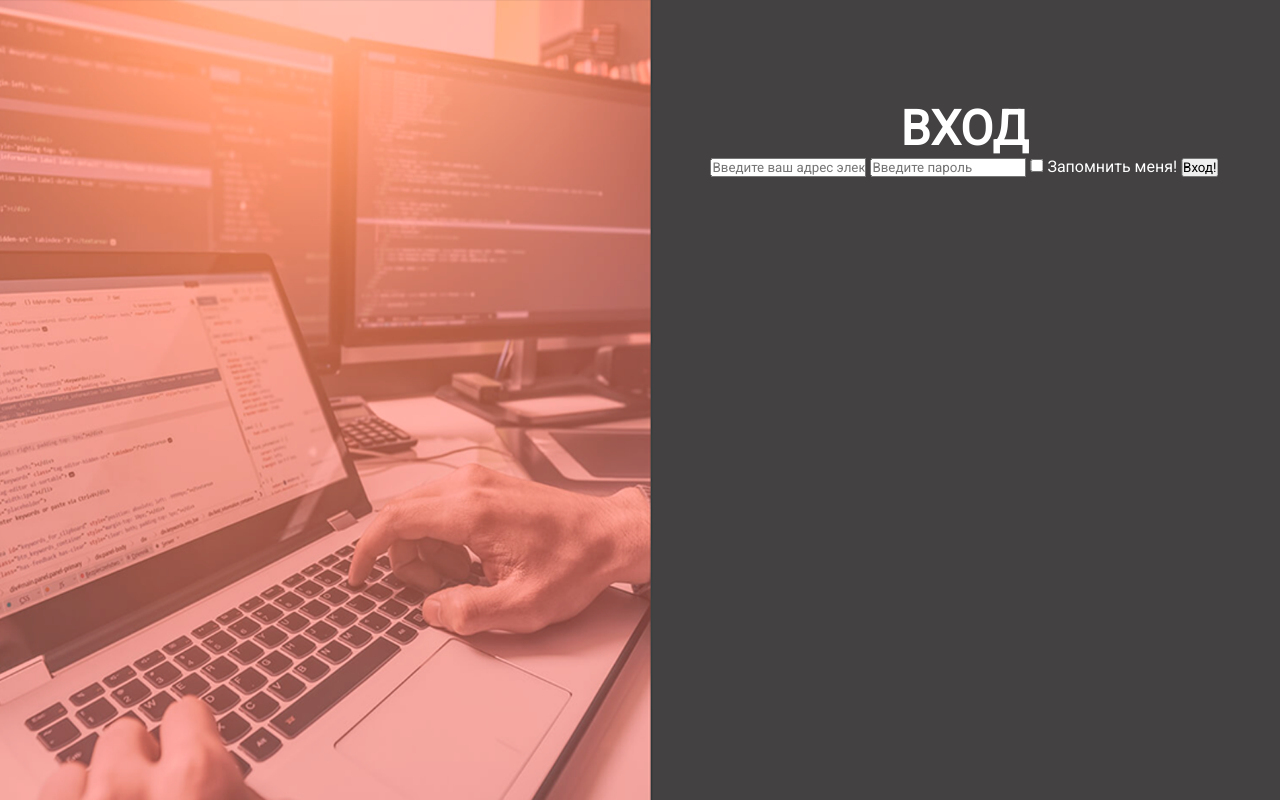
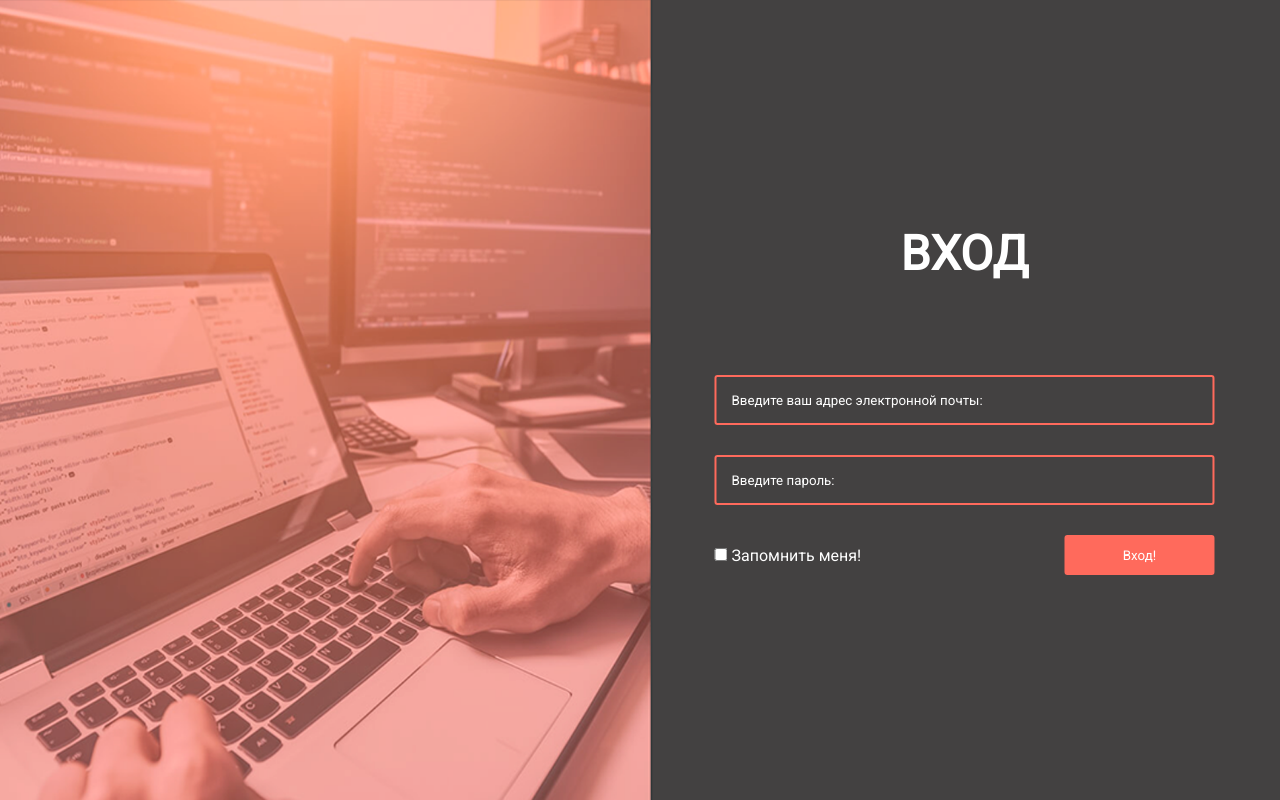
Before and after one commit to NikitaKolotushkin/Invertor, a Flask app: page /login in a window 1280 px wide. Run offline with Flask 2, Linux system fonts and the light colour scheme.

Commit message:
Added some styles

```diff
--- a/app/static/css/login.css
+++ b/app/static/css/login.css
@@ -41,9 +41,59 @@ header {
     left: 50%;
     top: 50%;
     transform: translate(-50%, -50%);
-    /* border: 2px solid blue; */
+    padding-top: 125px;
 }
 
 .login__title {
     font-size: 48px;
 }
+
+.inner__inner {
+    width: 100%;
+    height: 350px;
+    position: relative;
+}
+
+.login__form {
+    height: 200px;
+    width: 100%;
+    position: absolute;
+    bottom: 0;
+}
+
+.login__input {
+    width: 100%;
+    max-width: 500px;
+    height: 50px;
+    margin-bottom: 30px;
+    outline: none;
+    border-radius: 3px;
+    padding-left: 15px;
+    color: #fff;
+    background: transparent;
+    border: 2px solid #ff6a5c;
+}
+
+.login__input::-webkit-input-placeholder {
+    color: #ffffff;
+}
+
+.login__buttons {
+    display: flex;
+    justify-content: space-between;
+    align-items: center;
+    width: 100%;
+    max-width: 500px;
+    margin: 0 auto;
+}
+
+.login__btn {
+    width: 150px;
+    height: 40px;
+    background: #ff6a5c;
+    border: none;
+    border-radius: 3px;
+    color: #fff;
+    cursor: pointer;
+    outline: none;
+}
--- a/app/templates/index.html
+++ b/app/templates/index.html
@@ -4,6 +4,7 @@
     <meta charset="UTF-8">
     <meta name="viewport" content="width=device-width, initial-scale=1.0">
     <link rel="stylesheet" href="{{ url_for('static', filename='css/index.css') }}">
+    <link rel="stylesheet" href="{{ url_for('static', filename='css/flash.css') }}">
     <link href="https://fonts.googleapis.com/css2?family=Roboto&display=swap" rel="stylesheet">
     <title>Invertor - сервис для ведения инвентарного учёта в учебных заведениях</title>
 </head>
--- a/app/templates/login.html
+++ b/app/templates/login.html
@@ -4,6 +4,7 @@
     <meta charset="UTF-8">
     <meta name="viewport" content="width=device-width, initial-scale=1.0">
     <link rel="stylesheet" href="{{ url_for('static', filename='css/login.css') }}">
+    <link rel="stylesheet" href="{{ url_for('static', filename='css/flash.css') }}">
     <link href="https://fonts.googleapis.com/css2?family=Roboto&display=swap" rel="stylesheet">
     <title>Invertor - Вход</title>
 </head>
@@ -12,15 +13,21 @@
         <div class="container">
             <div class="wrapper">
                 <div class="wrapper__inner">
-                    <h2 class="login__title">
-                        ВХОД
-                    </h2>
-                    <form action="" method="post" class="login__form">
-                    <input class="login__input" type="text" name="email" placeholder="Введите ваш адрес электронной почты:">
-                    <input class="login__input" type="password" name="password" placeholder="Введите пароль">
-                    <input type="checkbox" name="remainme"> Запомнить меня!
-                    <input type="submit" value="Вход!" class="register__btn">
-                </form>
+                    <div class="inner__inner">
+                        <h2 class="login__title">
+                            ВХОД
+                        </h2>
+                        <form action="" method="post" class="login__form">
+                        <p><input class="login__input" type="text" name="email" placeholder="Введите ваш адрес электронной почты:">
+                        <p><input class="login__input" type="password" name="password" placeholder="Введите пароль:">
+                        <p><div class="login__buttons">
+                                <div class="login__checkbox">
+                                    <input type="checkbox" name="remainme" value=""> Запомнить меня!
+                                </div>
+                                <input type="submit" value="Вход!" class="login__btn">
+                            </div>
+                        </form>
+                    </div>
                 </div>
             </div>
         </div>
```
Also changed, not shown: app/static/css/index.css (+0 -22 lines).
